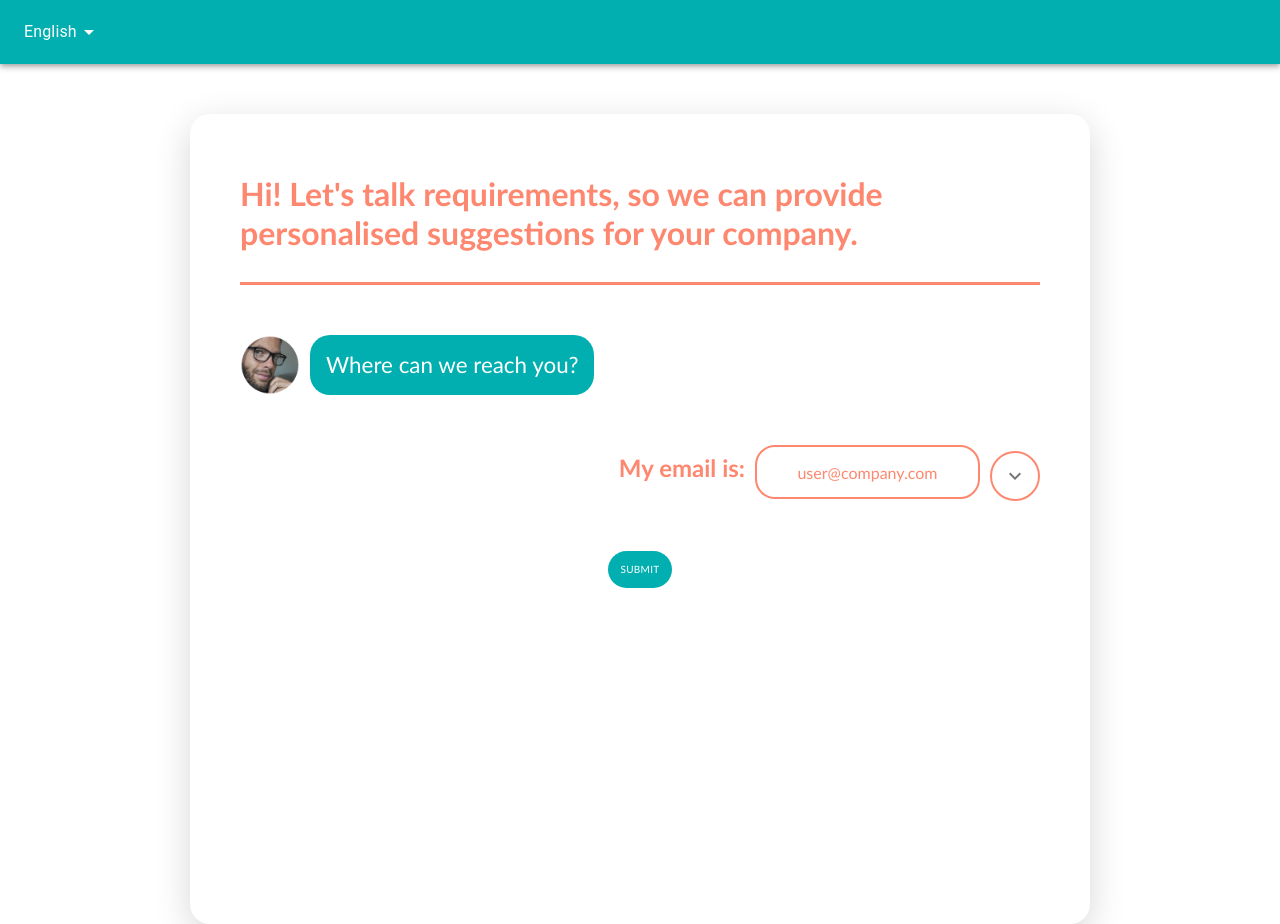
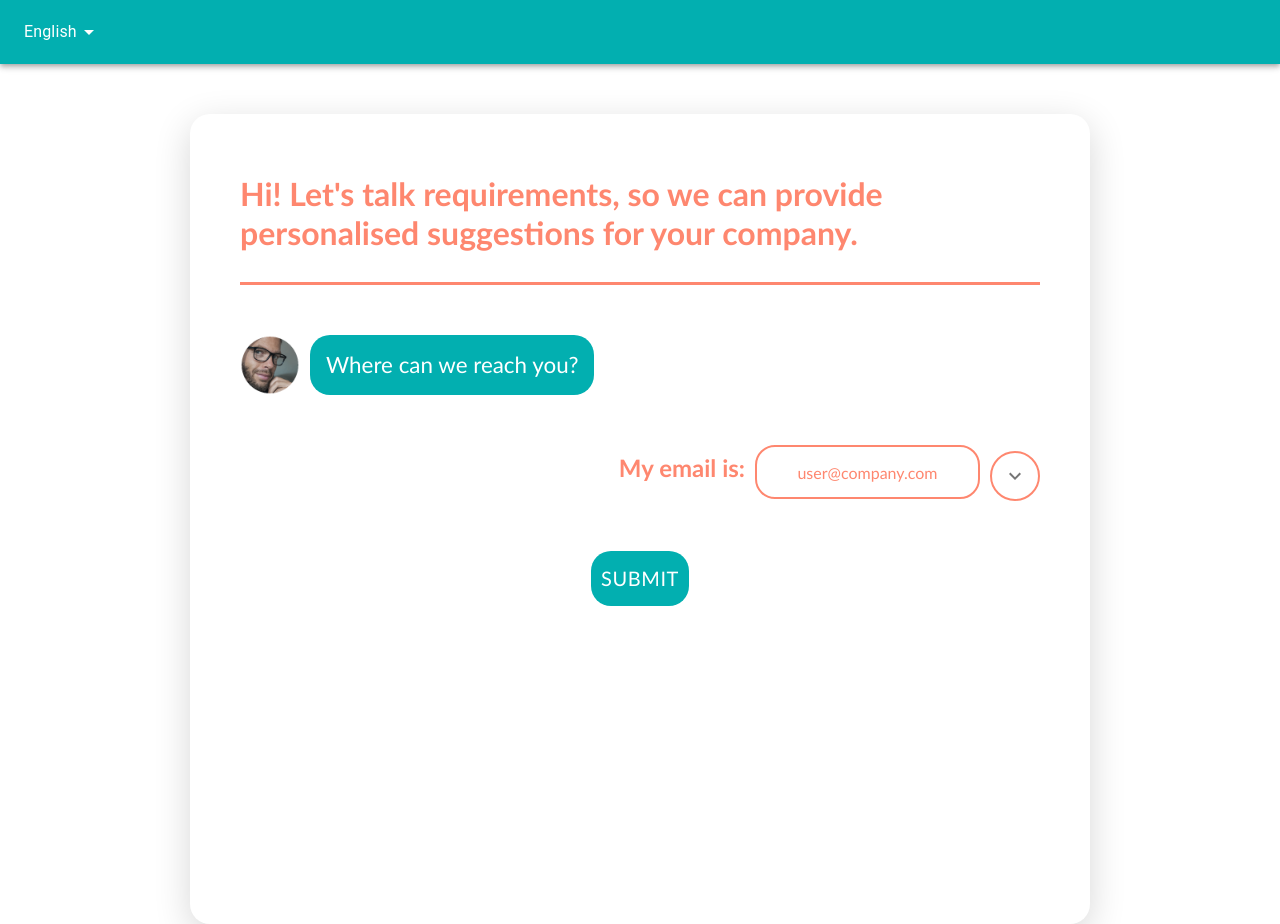
Before and after one commit to SevaDer14/flex_coast_client, a React (Create React App) app: page / in a window 1280 px wide. Built offline with nearby package versions, Linux system fonts and the light colour scheme.

Commit message:
fixes size of submit button

```diff
--- a/src/styles/styles.css
+++ b/src/styles/styles.css
@@ -224,7 +224,7 @@ h3 {
 
 .MuiButton-root {
   border-radius: 20px !important;
-  font-size: 100% !important;
+  font-size: 20px !important;
   color: white !important;
   background-color: #02afb0 !important;
   padding: 10px !important;
--- a/src/styles/styles.scss
+++ b/src/styles/styles.scss
@@ -110,7 +110,7 @@
 
 .MuiButton-root {
   border-radius: 20px !important;
-  font-size: 100% !important;
+  font-size: 20px !important;
   color: white !important;
   background-color: $mainColor !important;
   padding: 10px !important;
```
